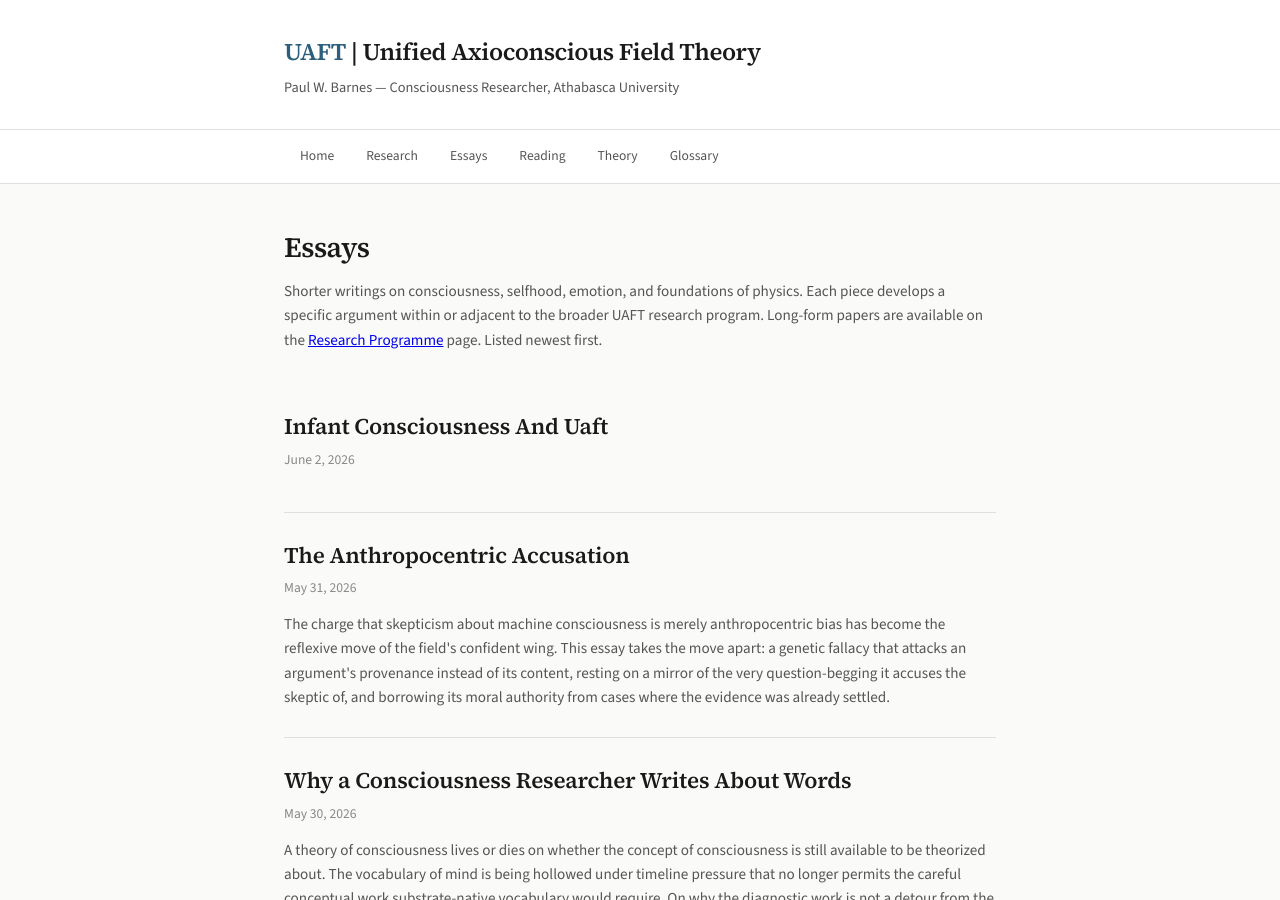
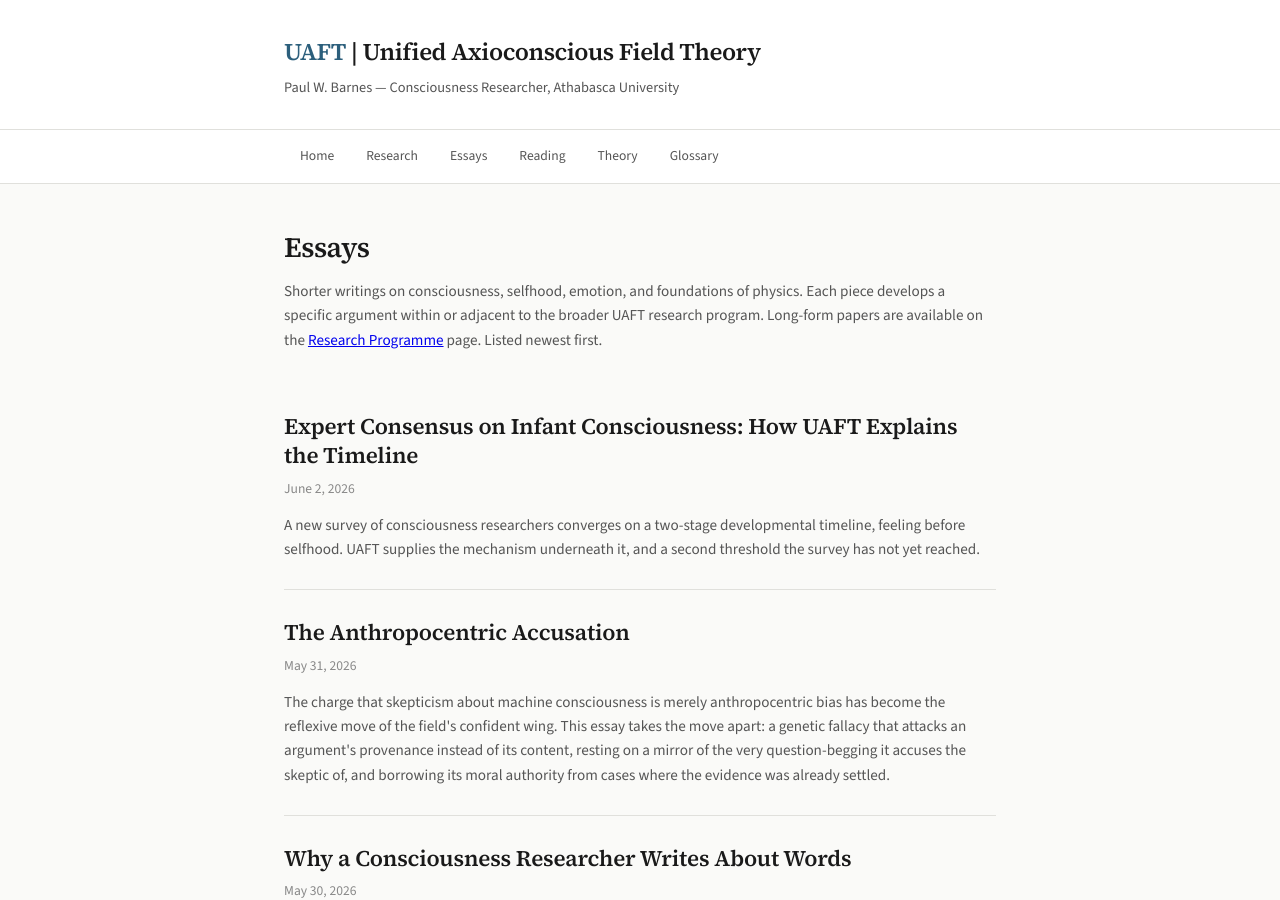
Before and after one commit to axioconsciousness/axioconsciousness.github.io, a Jekyll site: the page built from essays.html, in a window 1280 px wide and 900 px high. Built offline with Jekyll 4.4.1, drawn with Linux system fonts in a browser that asks for light colours.

Commit message:
Add files via upload

```diff
--- a/_posts/2026-06-02-infant-consciousness-and-uaft.md
+++ b/_posts/2026-06-02-infant-consciousness-and-uaft.md
@@ -1,17 +1,15 @@
------
-
-## layout: essay
-title: “Expert Consensus on Infant Consciousness: How UAFT Explains the Timeline”
+---
+layout: essay
+title: "Expert Consensus on Infant Consciousness: How UAFT Explains the Timeline"
 date: 2026-06-02
-author: Paul W. Barnes
-categories: essays
-excerpt: “A new survey of consciousness researchers converges on a two-stage developmental timeline. UAFT supplies the mechanism underneath it.”
+description: "A new survey of consciousness researchers converges on a two-stage developmental timeline, feeling before selfhood. UAFT supplies the mechanism underneath it, and a second threshold the survey has not yet reached."
+---
 
 Recent survey data from Chalmers and Passos-Ferreira, published in *Neuroscience of Consciousness*, reveals striking convergence among neuroscientists, philosophers, and psychologists on when and how consciousness emerges in infants. A plurality of experts, 44 percent, favor the view that consciousness first develops in late pre-natal gestation, around 24 weeks. Critically, a separate plurality, 49 percent, locates self-consciousness emergence much later, after six months post-natally.
 
-But the survey’s fifth question reveals the character of this two-stage emergence. 87 percent of respondents affirm that newborns possess sensory and affective consciousness, while only 35 percent attribute agentive consciousness and 24 percent cognitive consciousness. The picture is clear: feeling precedes selfhood, which precedes higher cognition.
+But the survey's fifth question reveals the character of this two-stage emergence. 87 percent of respondents affirm that newborns possess sensory and affective consciousness, while only 35 percent attribute agentive consciousness and 24 percent cognitive consciousness. The picture is clear: feeling precedes selfhood, which precedes higher cognition.
 
-This consensus maps directly onto the pinch point mechanism in UAFT. The experts have identified the timeline; UAFT explains what is actually happening in that developmental window. Emotional differentiation is not metaphorical. It is the constitutive process through which the self emerges from affective experience. The newborn begins as pure sensation and feeling. Over the subsequent months, as emotional differentiation intensifies and branches, the unified self crystallizes. The pinch point is not a moment when consciousness is switched on. It is where the axioconscious field first achieves sufficient resolution to support phenomenal experience and, months later, the coherence required for selfhood.
+This consensus maps directly onto the pinch point mechanism in UAFT. The experts have identified the timeline; UAFT explains what is actually happening in that developmental window. Emotional differentiation is not metaphorical. It is the [constitutive process through which the self emerges from affective experience](https://doi.org/10.5281/zenodo.20115674). The newborn begins as pure sensation and feeling. Over the subsequent months, as emotional differentiation intensifies and branches, [the unified self crystallizes](https://doi.org/10.5281/zenodo.20238791). The pinch point is not a moment when consciousness is switched on. It is where the axioconscious field first achieves sufficient resolution to support phenomenal experience and, months later, the coherence required for selfhood.
 
 The field has converged on the when and the what. UAFT provides the mechanism: consciousness as differentiation, the self as an emergent product of emotional resolution.
 
```
